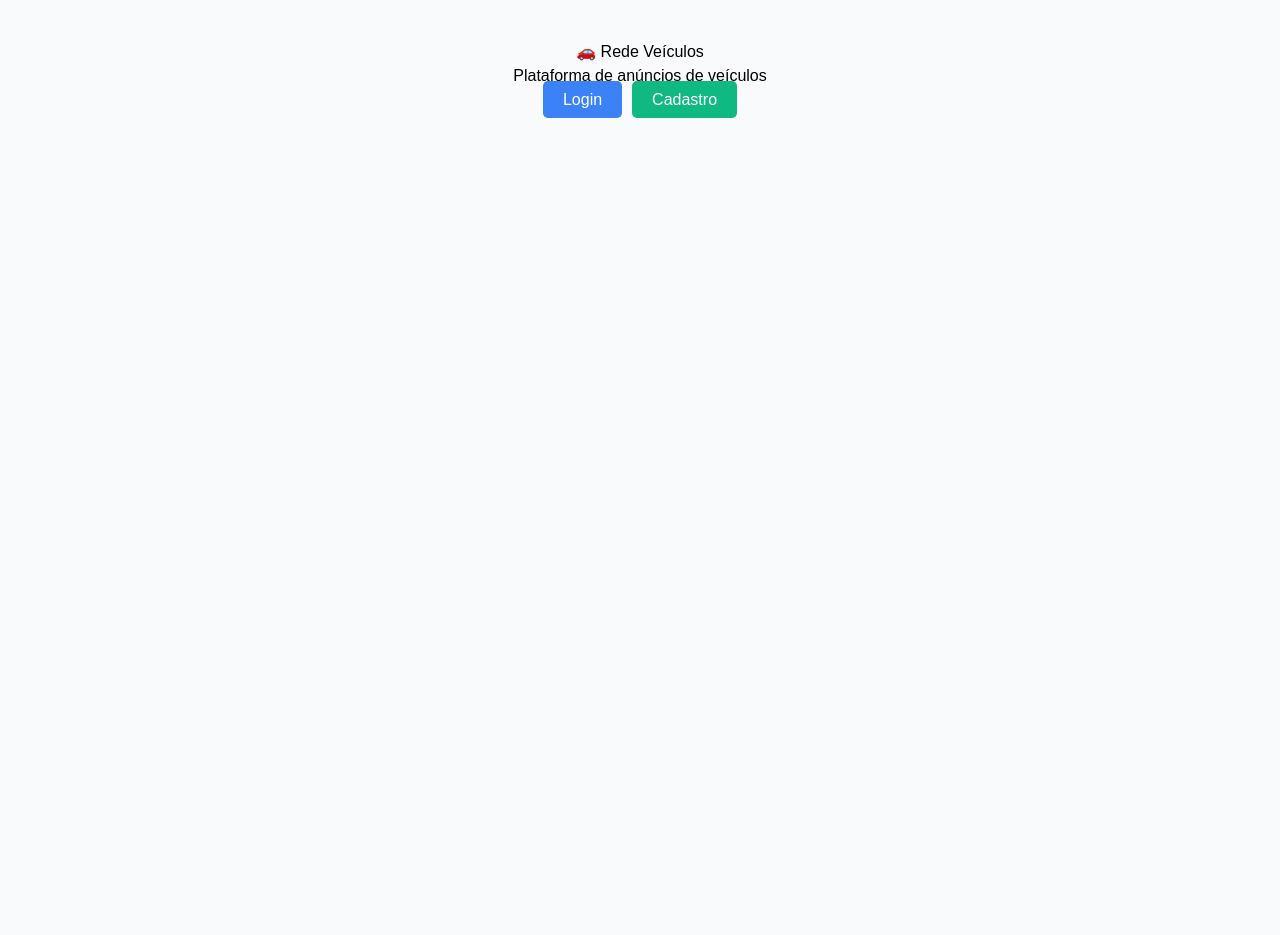
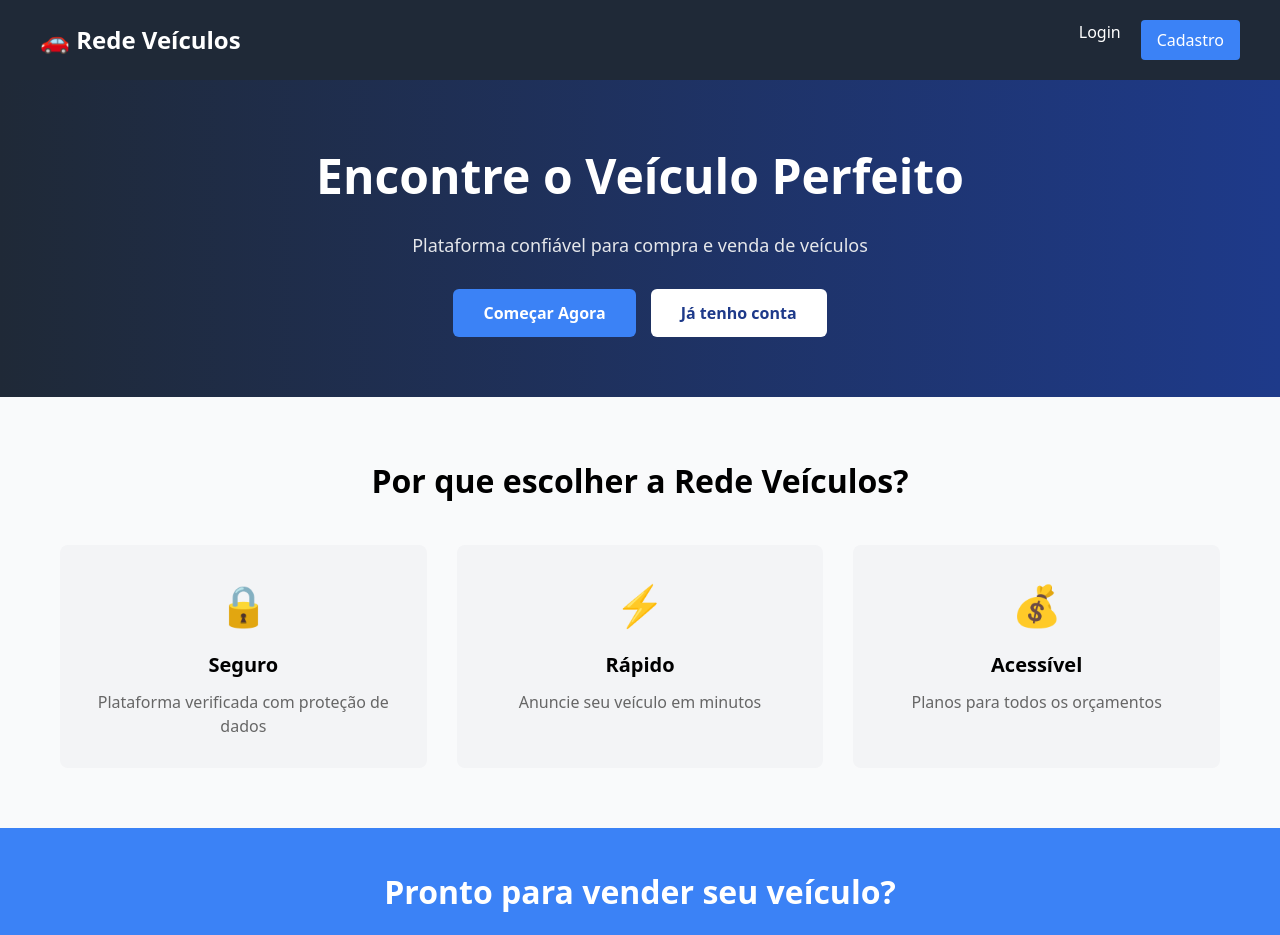
Before and after one commit to nortempresasdrop-bot/redeveiculos, a Next.js app: page / in a window 1280 px wide. Shown: the top 935 px of the page. Before the commit the page ends 800 px from the top, so only its background shows below. Built offline with nearby package versions, Linux system fonts and the light colour scheme.

Commit message:
Refactor Home component with structured HTML layout

```diff
--- a/src/app/page.tsx
+++ b/src/app/page.tsx
@@ -1,14 +1,68 @@
 export default function Home() {
   return (
-    <div style={{ padding: '40px', textAlign: 'center', fontFamily: 'Arial' }}>
-      <h1>🚗 Rede Veículos</h1>
-      <p>Plataforma de anúncios de veículos</p>
-      <a href="/login" style={{ marginRight: '10px', padding: '10px 20px', backgroundColor: '#3b82f6', color: 'white', textDecoration: 'none', borderRadius: '5px' }}>
-        Login
-      </a>
-      <a href="/redenovo" style={{ padding: '10px 20px', backgroundColor: '#10b981', color: 'white', textDecoration: 'none', borderRadius: '5px' }}>
-        Cadastro
-      </a>
-    </div>
+    <html>
+      <body style={{ margin: 0, padding: 0, fontFamily: 'system-ui' }}>
+        <div style={{ minHeight: '100vh', display: 'flex', flexDirection: 'column' }}>
+          {/* Header */}
+          <header style={{ background: '#1f2937', color: 'white', padding: '20px' }}>
+            <div style={{ maxWidth: '1200px', margin: '0 auto', display: 'flex', justifyContent: 'space-between', alignItems: 'center' }}>
+              <h1 style={{ margin: 0, fontSize: '24px', fontWeight: 'bold' }}>🚗 Rede Veículos</h1>
+              <nav style={{ display: 'flex', gap: '20px' }}>
+                <a href="/login" style={{ color: 'white', textDecoration: 'none' }}>Login</a>
+                <a href="/redenovo" style={{ background: '#3b82f6', color: 'white', padding: '8px 16px', borderRadius: '4px', textDecoration: 'none' }}>Cadastro</a>
+              </nav>
+            </div>
+          </header>
+
+          {/* Hero */}
+          <section style={{ background: 'linear-gradient(to right, #1f2937, #1e3a8a)', color: 'white', padding: '60px 20px', textAlign: 'center' }}>
+            <div style={{ maxWidth: '1200px', margin: '0 auto' }}>
+              <h2 style={{ fontSize: '48px', fontWeight: 'bold', margin: '0 0 20px 0' }}>Encontre o Veículo Perfeito</h2>
+              <p style={{ fontSize: '18px', margin: '0 0 30px 0', color: '#e5e7eb' }}>Plataforma confiável para compra e venda de veículos</p>
+              <div style={{ display: 'flex', gap: '15px', justifyContent: 'center' }}>
+                <a href="/redenovo" style={{ background: '#3b82f6', color: 'white', padding: '12px 30px', borderRadius: '6px', textDecoration: 'none', fontWeight: 'bold' }}>Começar Agora</a>
+                <a href="/login" style={{ background: 'white', color: '#1e3a8a', padding: '12px 30px', borderRadius: '6px', textDecoration: 'none', fontWeight: 'bold' }}>Já tenho conta</a>
+              </div>
+            </div>
+          </section>
+
+          {/* Features */}
+          <section style={{ maxWidth: '1200px', margin: '0 auto', padding: '60px 20px', width: '100%' }}>
+            <h3 style={{ fontSize: '32px', fontWeight: 'bold', textAlign: 'center', marginBottom: '40px' }}>Por que escolher a Rede Veículos?</h3>
+            <div style={{ display: 'grid', gridTemplateColumns: 'repeat(auto-fit, minmax(300px, 1fr))', gap: '30px' }}>
+              <div style={{ background: '#f3f4f6', padding: '30px', borderRadius: '8px', textAlign: 'center' }}>
+                <div style={{ fontSize: '40px', marginBottom: '15px' }}>🔒</div>
+                <h4 style={{ fontSize: '20px', fontWeight: 'bold', margin: '0 0 10px 0' }}>Seguro</h4>
+                <p style={{ color: '#666', margin: 0 }}>Plataforma verificada com proteção de dados</p>
+              </div>
+              <div style={{ background: '#f3f4f6', padding: '30px', borderRadius: '8px', textAlign: 'center' }}>
+                <div style={{ fontSize: '40px', marginBottom: '15px' }}>⚡</div>
+                <h4 style={{ fontSize: '20px', fontWeight: 'bold', margin: '0 0 10px 0' }}>Rápido</h4>
+                <p style={{ color: '#666', margin: 0 }}>Anuncie seu veículo em minutos</p>
+              </div>
+              <div style={{ background: '#f3f4f6', padding: '30px', borderRadius: '8px', textAlign: 'center' }}>
+                <div style={{ fontSize: '40px', marginBottom: '15px' }}>💰</div>
+                <h4 style={{ fontSize: '20px', fontWeight: 'bold', margin: '0 0 10px 0' }}>Acessível</h4>
+                <p style={{ color: '#666', margin: 0 }}>Planos para todos os orçamentos</p>
+              </div>
+            </div>
+          </section>
+
+          {/* CTA */}
+          <section style={{ background: '#3b82f6', color: 'white', padding: '40px 20px', textAlign: 'center' }}>
+            <div style={{ maxWidth: '1200px', margin: '0 auto' }}>
+              <h2 style={{ fontSize: '32px', fontWeight: 'bold', margin: '0 0 15px 0' }}>Pronto para vender seu veículo?</h2>
+              <p style={{ fontSize: '18px', margin: '0 0 20px 0' }}>Crie sua conta gratuitamente e comece a anunciar</p>
+              <a href="/redenovo" style={{ background: 'white', color: '#3b82f6', padding: '12px 30px', borderRadius: '6px', textDecoration: 'none', fontWeight: 'bold', display: 'inline-block' }}>Cadastre-se Agora</a>
+            </div>
+          </section>
+
+          {/* Footer */}
+          <footer style={{ background: '#1f2937', color: 'white', padding: '30px 20px', textAlign: 'center', marginTop: 'auto' }}>
+            <p style={{ margin: 0 }}>&copy; 2024 Rede Veículos. Todos os direitos reservados.</p>
+          </footer>
+        </div>
+      </body>
+    </html>
   );
 }
```
